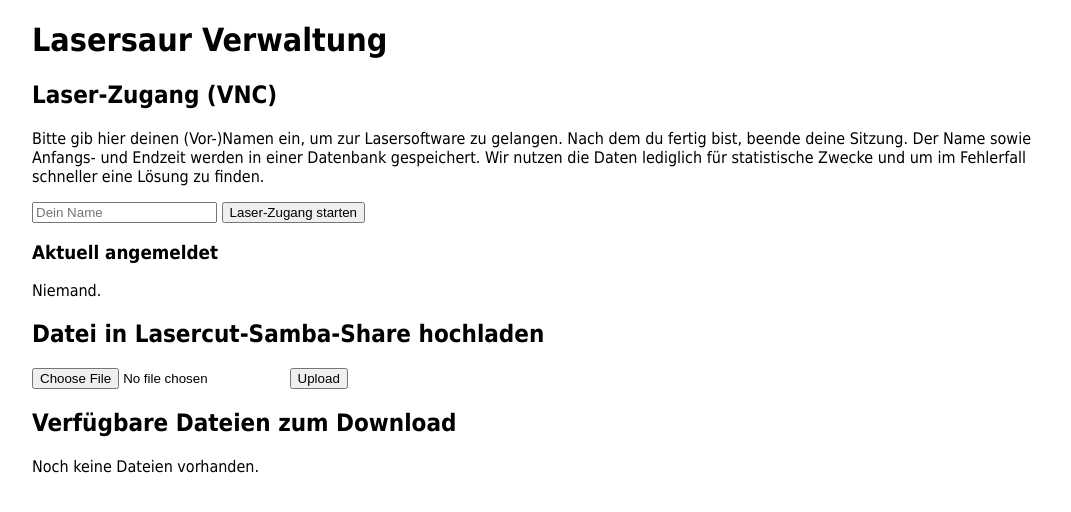
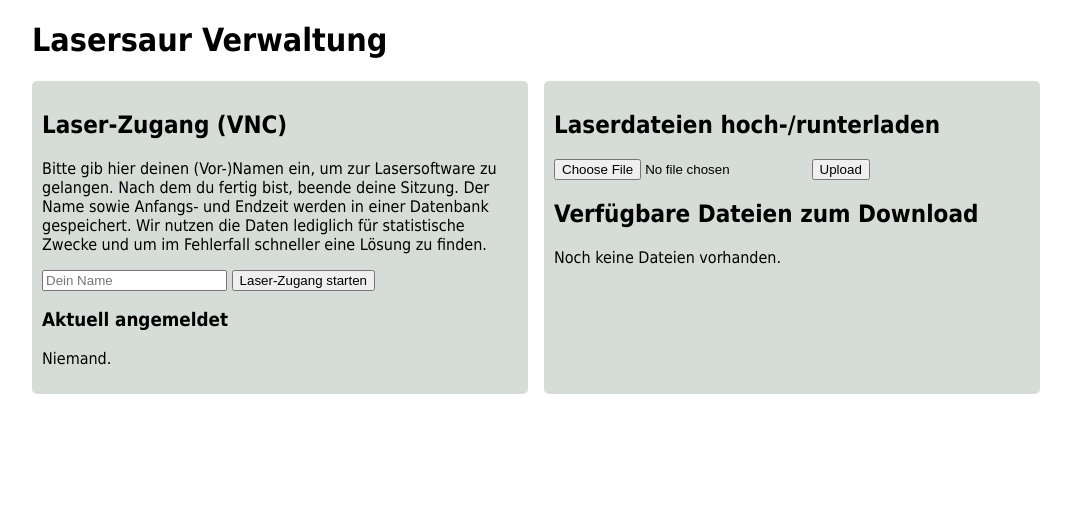
Before and after one commit to fablabcb/laserCompanion, a Flask app: page /lasercompanion in a window 1280 px wide. Shown: the top 512 px of the page, without its empty margins (104-1175 px from the left). Run offline with Flask 3, Linux system fonts and the light colour scheme; data that the repository does not hold is empty.

Commit message:
Layout updated

```diff
--- a/templates/laser.html
+++ b/templates/laser.html
@@ -3,12 +3,16 @@
 
 {% block content %}
 <h1>Lasersaur Verwaltung</h1>
+
+<div class="kacheln">
+  <article class="kachel">
+
     <section class="laser-access">
       <h2>Laser-Zugang (VNC)</h2>
 
       {% if me %}
         <p>Angemeldet als <strong>{{ me['name'] }}</strong> seit {{ me['login_at'] }}</p>
-    <button type="button" id="laser-open">VNC erneut öffnen</button>
+        <button type="button" id="laser-open">Laserdesktop erneut öffnen</button>
         <button type="button" id="laser-stop">Sitzung beenden</button>
       {% else %}
         <p>Bitte gib hier deinen (Vor-)Namen ein, um zur Lasersoftware zu gelangen. Nach dem du fertig bist, beende deine Sitzung. Der Name sowie Anfangs- und Endzeit werden in einer Datenbank gespeichert. Wir nutzen die Daten lediglich für statistische Zwecke und um im Fehlerfall schneller eine Lösung zu finden.</p>
@@ -71,7 +75,9 @@ if (stopBtn) stopBtn.addEventListener('click', async () => {
       location.reload();
     });
     </script>
-<h2>Datei in Lasercut-Samba-Share hochladen</h2>
+  </article>
+  <article class="kachel">
+    <h2>Laserdateien hoch-/runterladen</h2>
     {% with messages = get_flashed_messages() %}
       {% if messages %}
         <ul>
@@ -99,5 +105,5 @@ if (stopBtn) stopBtn.addEventListener('click', async () => {
     {% else %}
       <p>Noch keine Dateien vorhanden.</p>
     {% endif %}
-
+  </article>
 {% endblock %}
```
Lines whose indentation alone changed are shown as unchanged.
